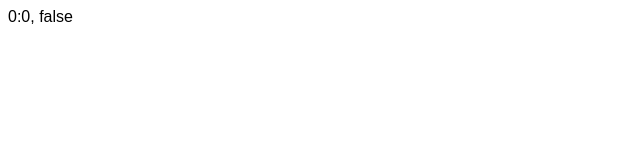
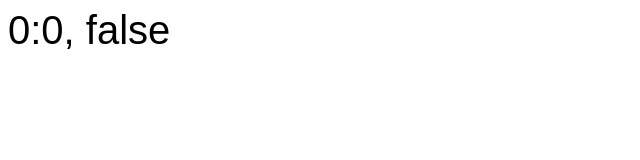
Before and after one commit to gerhuyy/gerhuyy.github.io, a plain HTML site: page index.html in a window 1280 px wide. Shown: the whole page, without its empty margins (0-640 px from the left). Drawn offline with Linux system fonts and the light colour scheme.

Commit message:
Update index.html

```diff
--- a/index.html
+++ b/index.html
@@ -1,4 +1,4 @@
-<div id="h"style="font-family:Arial;size:40px;width:1200; height:900"></div>
+<div id="h"style="font-family:Arial;font-size:40px;width:1200; height:900"></div>
 <script src="touch.js"></script>
 <script>
 n = new Input("h");
```
